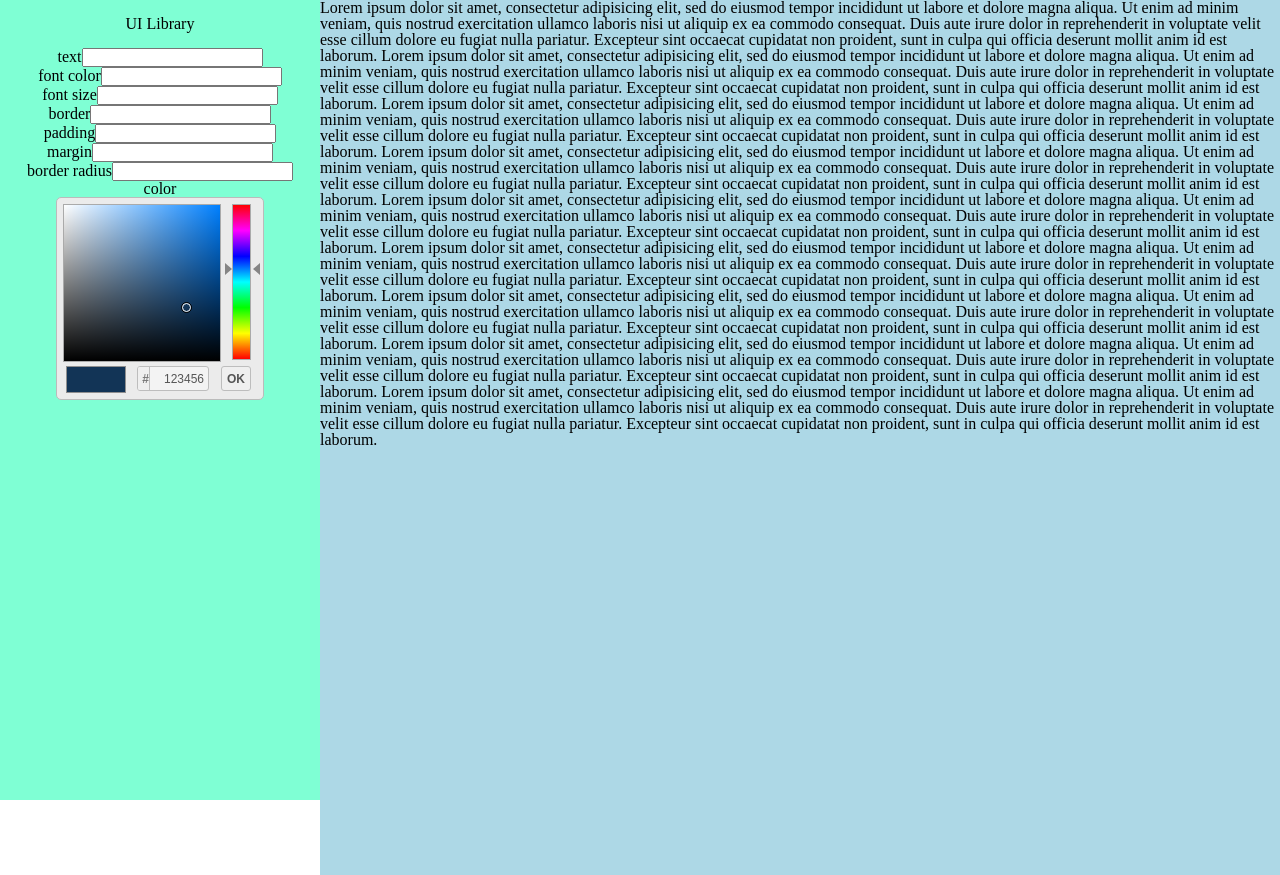
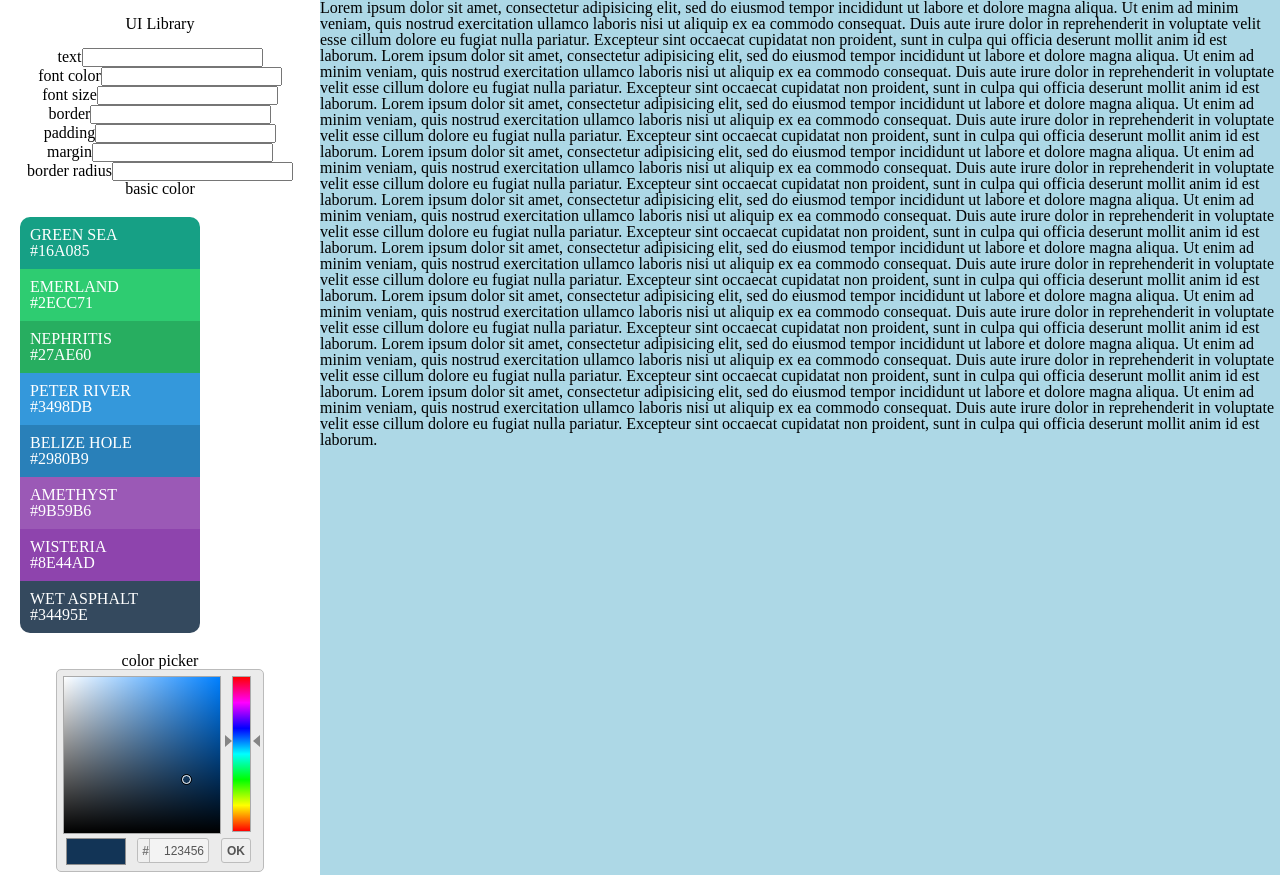
Before and after one commit to Geroxan810/UI-library, a website: page public/index.html in a window 1280 px wide. Shown: the top 875 px of the page. Drawn offline with nearby package versions, Linux system fonts and the light colour scheme.

Commit message:
+ Basic color wrap

```diff
--- a/public/index.html
+++ b/public/index.html
@@ -37,11 +37,44 @@
             margin<input type="number" name="name" value=""> <br>
             border radius<input type="number" name="name" value=""> <br>
             <div class="basic_color">
-              <div class="">
+              basic color
+              <div class="color_wrap">
+              <div class="green_sea">
+                <p>green sea</p>
+                <p>#16A085</p>
+              </div>
+              <div class="emerland">
+                <p>emerland</p>
+                <p>#2ECC71</p>
+              </div>
+              <div class="nephritis">
+                <p>nephritis</p>
+                <p>#27AE60</p>
+              </div>
+              <div class="peter_river">
+                <p>peter river</p>
+                <p>#3498DB</p>
+              </div>
+              <div class="belizehole">
+                <p>belize hole</p>
+                <p>#2980B9</p>
+              </div>
+              <div class="amethyst">
+                <p>amethyst</p>
+                <p>#9B59B6</p>
+              </div>
+              <div class="Wisteria">
+                <p>Wisteria</p>
+                <p>#8e44ad</p>
+              </div>
+              <div class="wet_asphalt">
+                <p>wet asphalt</p>
+                <p>#34495E</p>
+              </div>
 
               </div>
             </div>
-            color <div id="flat"></div>
+            color picker <div id="flat"></div>
           </div>
 
 
--- a/public/sass/_reset.scss
+++ b/public/sass/_reset.scss
@@ -44,4 +44,5 @@ table{
     box-sizing:border-box;
     margin:0;
     padding:0;
+    text-rendering: optimizelegibility;
 }
--- a/public/sass/main.scss
+++ b/public/sass/main.scss
@@ -38,7 +38,6 @@
 }
 .setting {
   position: fixed;
-  background-color: aquamarine;
   height: 100%;
 }
 
@@ -51,18 +50,35 @@
   max-width: 100%;
 }
 
+.color_wrap {
+	padding: 10px;
+	cursor: pointer;
+	text-transform: uppercase;
+	text-align: left;
+	width: 200px;
+	margin: 10px;
+	color: #fff;
+	border-radius: 10px;
 
+			& > div:first-child {
+				border-radius: 10px 10px 0 0;
+}
+			& > div:last-child {
+				border-radius: 0 0 10px 10px;
+			}
+			& > div {
+				padding: 10px;
+			}
+}
 
-
-
-
-
-
-
-
-
-
-
+.green_sea {background-color: #16A085;}
+.emerland {background-color: #2ECC71;}
+.nephritis {background-color: #27AE60;}
+.peter_river{background-color: #3498DB;}
+.belizehole{background-color: #2980B9;}
+.amethyst{background-color: #9B59B6;}
+.Wisteria{background-color: #8e44ad;}
+.wet_asphalt{background-color: #34495E;}
 
 
 
```
Also changed, not shown: public/css/main.css.
